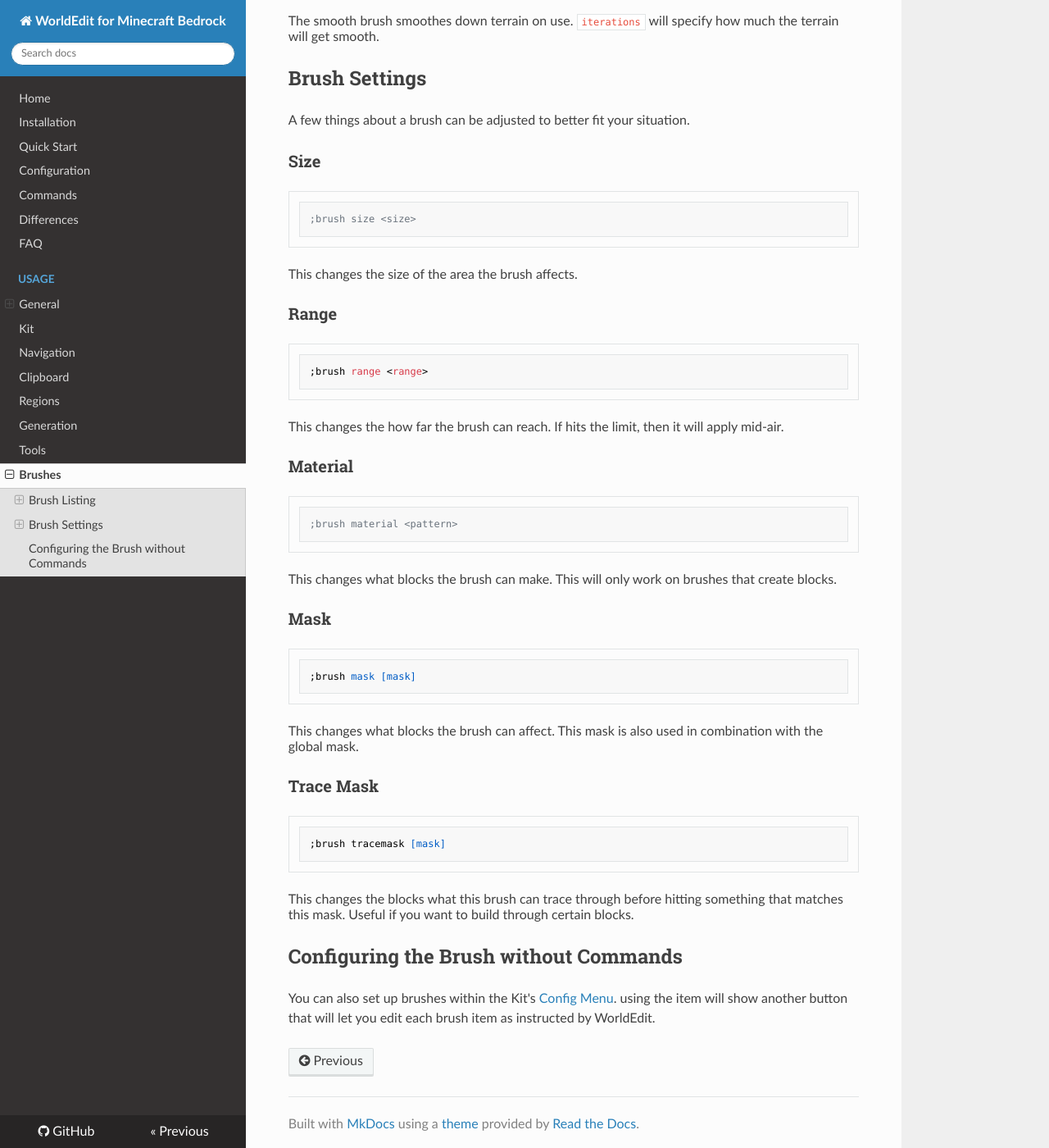
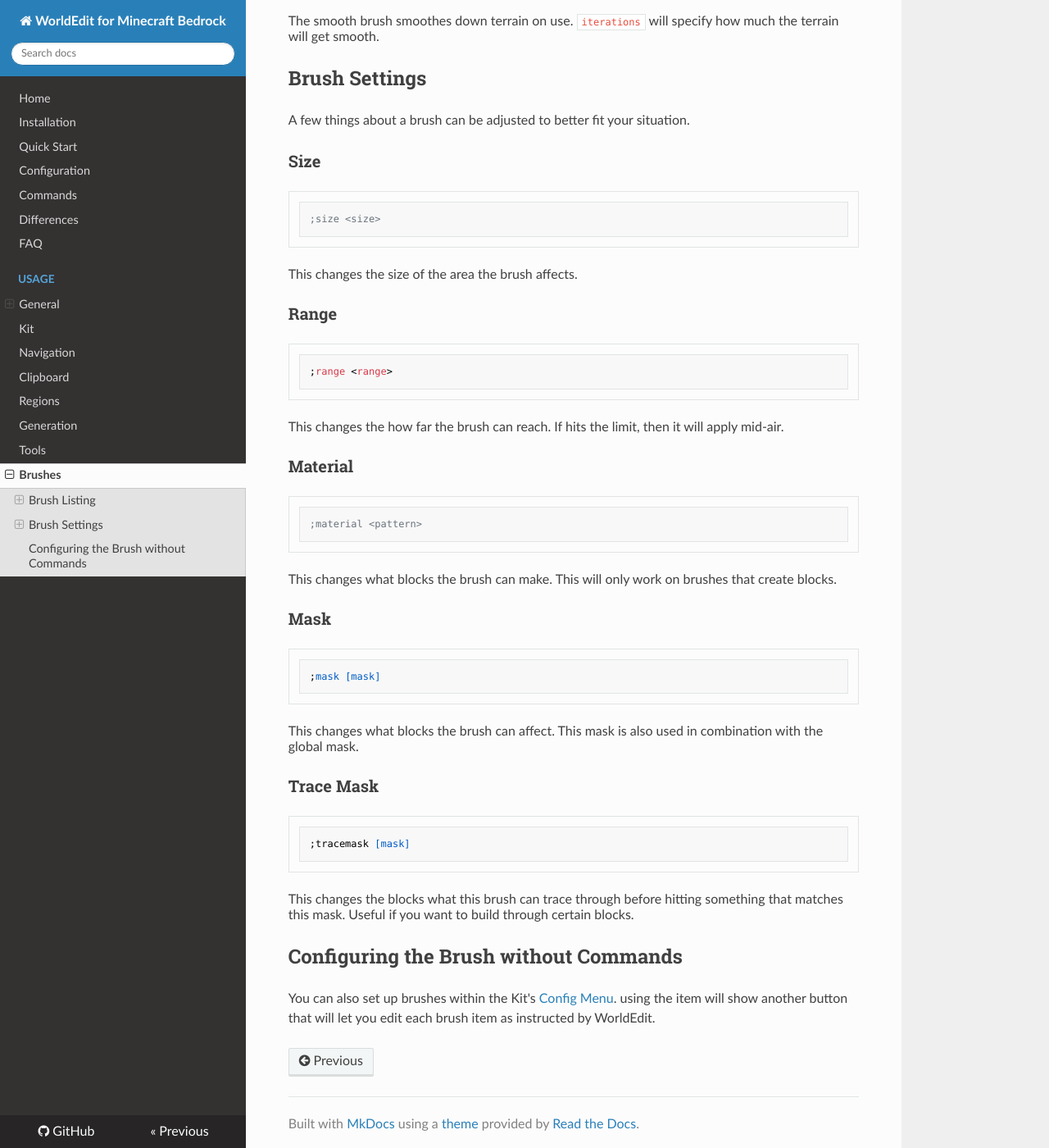
Before and after one commit to SIsilicon/WorldEdit-BE-Docs, an MkDocs documentation site: the page built from docs/usage/brushes.md, in a window 1280 px wide and 1400 px high, scrolled down 1251 px. Shown: the whole window at 82% size. Built offline with MkDocs 1.6.1, drawn with Linux system fonts in a browser that asks for light colours; nearby versions of some CDN libraries.

Commit message:
Corrected brush settings commands

````diff
--- a/docs/usage/brushes.md
+++ b/docs/usage/brushes.md
@@ -36,35 +36,35 @@ A few things about a brush can be adjusted to better fit your situation.
 ### Size
 
 ```
-;brush size <size>
+;size <size>
 ```
 This changes the size of the area the brush affects.
 
 ### Range
 
 ```
-;brush range <range>
+;range <range>
 ```
 This changes the how far the brush can reach. If hits the limit, then it will apply mid-air.
 
 ### Material
 
 ```
-;brush material <pattern>
+;material <pattern>
 ```
 This changes what blocks the brush can make. This will only work on brushes that create blocks.
 
 ### Mask
 
 ```
-;brush mask [mask]
+;mask [mask]
 ```
 This changes what blocks the brush can affect. This mask is also used in combination with the global mask.
 
 ### Trace Mask
 
 ```
-;brush tracemask [mask]
+;tracemask [mask]
 ```
 This changes the blocks what this brush can trace through before hitting something that matches this mask. Useful if you want to build through certain blocks.
 
````
